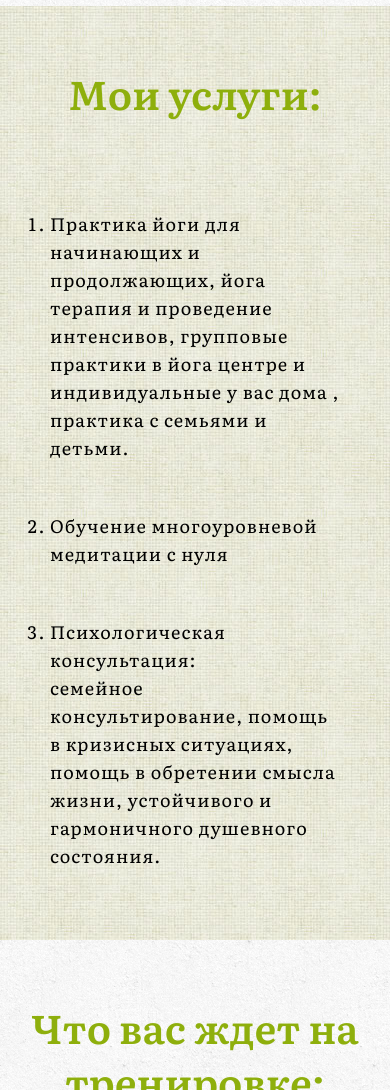
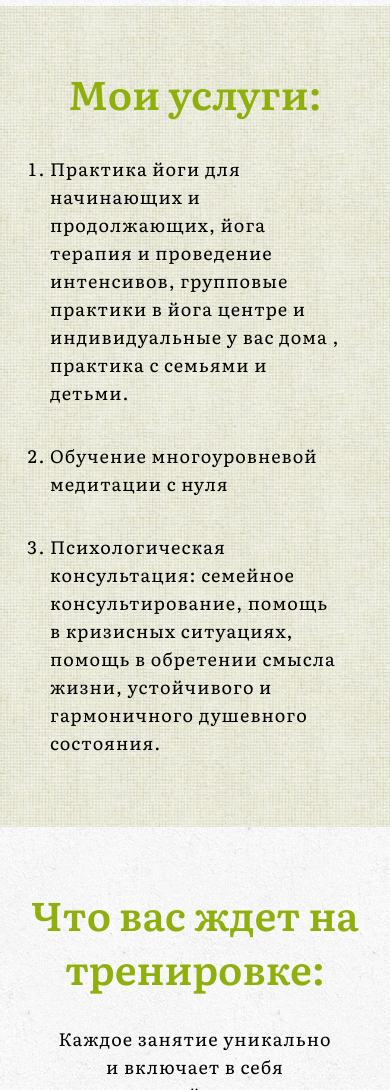
Before and after one commit to E1ford/YogaRostov, a plain HTML site: page index.html in a window 390 px wide. Shown: the part 1867-2957 px from the top of the page. Drawn offline with Linux system fonts and the light colour scheme.

Commit message:
added mobile adaptation

```diff
--- a/index.html
+++ b/index.html
@@ -106,7 +106,7 @@
             </li>
             <li>Обучение многоуровневой медитации c нуля</li>
             <li>
-              Психологическая консультация:<br />
+              Психологическая консультация:
               семейное консультирование, помощь в кризисных ситуациях, помощь в обретении смысла
               жизни, устойчивого и гармоничного душевного состояния.
             </li>
--- a/styles/services.css
+++ b/styles/services.css
@@ -4,7 +4,7 @@
 .container {
 }
 .services_title {
-  padding: 60px 50px;
+  padding: 50px 50px;
   font-size: 40px;
   color: #8eaf0c;
   line-height: 1.35;
@@ -25,13 +25,14 @@
     margin: 0 50px;
   }
 }
-@media (max-width: 700px) {
-}
 @media (max-width: 600px) {
   .wrapper_services ol {
     display: block;
   }
   .wrapper_services ol li {
-    padding-top: 30px;
+    padding-top: 15px;
+  }
+  .services_title {
+    padding: 60px 50px 20px 50px;
   }
 }
```
